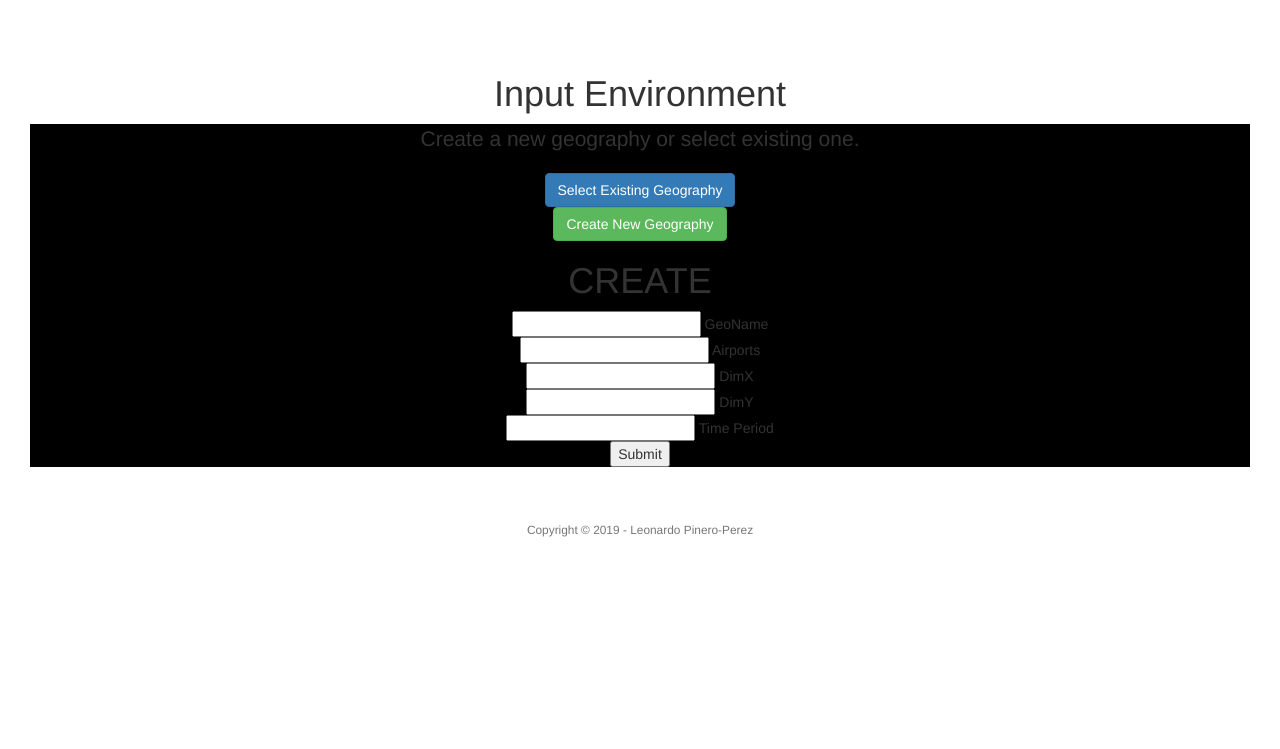
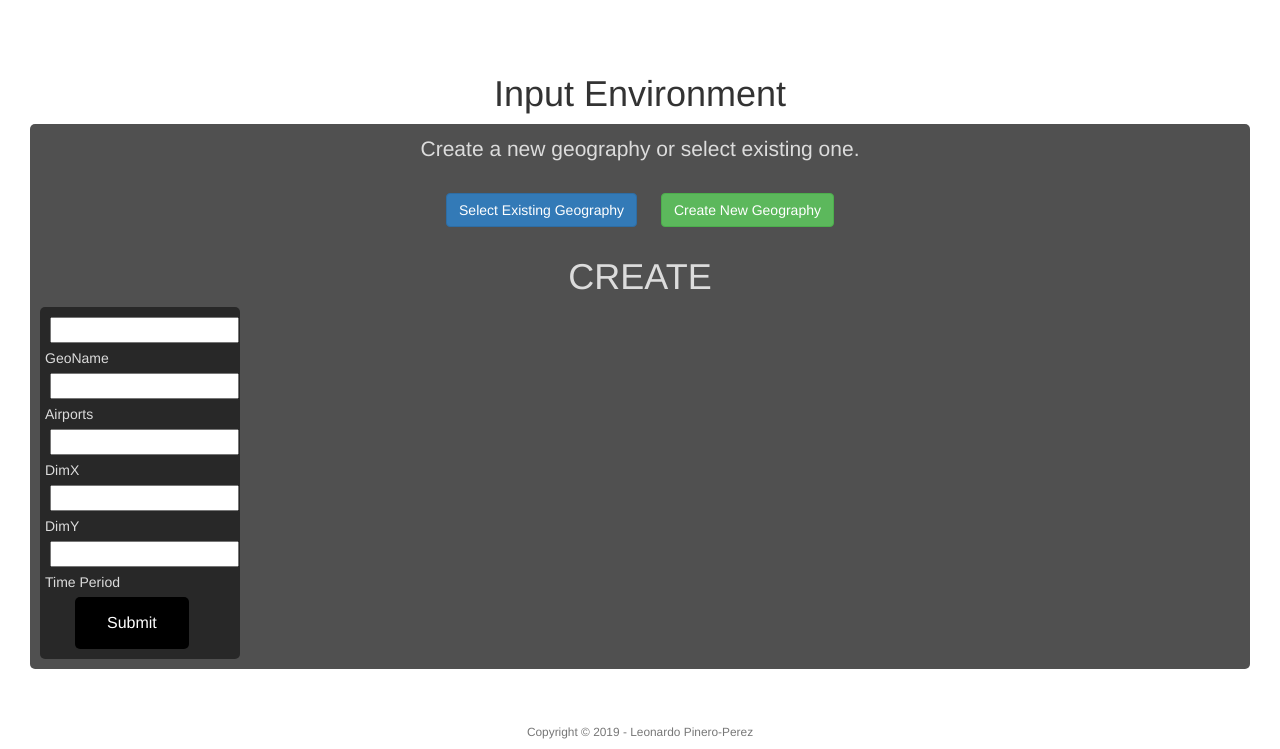
Before and after one commit to Leonardo767/aiaa2019-publication, a Flask app: page /input_environment_create in a window 1280 px wide. Shown: the part 51-800 px from the top of the page. Run offline with Flask 2, Linux system fonts and the light colour scheme; parts of the project's set-up code (start-up, migrations or seed data) failed here and were passed over; some libraries are stand-ins or nearby versions.

Commit message:
initial css formatting

```diff
--- a/sample/server/static/examples/main.css
+++ b/sample/server/static/examples/main.css
@@ -7,5 +7,41 @@ body {
 }
 
 .object_input {
-  background-color: black;
+  background-color: rgba(80, 80, 80);
+  padding: 10px;
+  color: rgba(220, 220, 220);
+  border-radius: 5px;
 }
+
+.sub_object_input {
+  background-color: rgba(40, 40, 40);
+  padding: 5px;
+  border-radius: 5px;
+  display: -webkit-flex;
+  display: flex;
+  -webkit-flex-wrap: wrap;
+  flex-wrap: wrap;
+  -webkit-align-content: left;
+  align-content: left;
+  width: 200px;
+}
+
+.object_entry {
+  margin: 5px;
+}
+
+.button {
+  background-color: rgba(0, 0, 0);
+  border: none;
+  color: white;
+  padding: 15px 32px;
+  text-align: center;
+  text-decoration: none;
+  display: inline-block;
+  font-size: 16px;
+  border-radius: 5px;
+}
+
+.button:hover {
+  opacity: 0.5;
+}
--- a/sample/server/templates/input_environment.html
+++ b/sample/server/templates/input_environment.html
@@ -24,14 +24,15 @@
     class="btn btn-primary"
     href="{{ url_for('input_environment_select') }}"
     role="button"
+    style="margin: 10px;"
   >
     Select Existing Geography
   </a>
-</br>
   <a
     class="btn btn-success"
     href="{{ url_for('input_environment_create') }}"
     role="button"
+    style="margin: 10px;"
   >
     Create New Geography
   </a>
--- a/sample/server/templates/input_environment_create.html
+++ b/sample/server/templates/input_environment_create.html
@@ -2,13 +2,15 @@
 <h1>CREATE</h1>
 <form method="POST">
     <div class="sub_object_input">
-        <input type="text" name="GeoName"> GeoName </input> </br>
-        <input type="text" name="Airports"> Airports </input> </br>
-        <input type="text" name="DimX"> DimX </input> </br>
-        <input type="text" name="DimY"> DimY </input> </br>
-        <input type="text" name="Time"> Time Period </input> </br>
+        <input class="object_entry" type="text" name="GeoName"> GeoName </input> </br>
+        <input class="object_entry" type="text" name="Airports"> Airports </input> </br>
+        <input class="object_entry" type="text" name="DimX"> DimX </input> </br>
+        <input class="object_entry" type="text" name="DimY"> DimY </input> </br>
+        <input class="object_entry" type="text" name="Time"> Time Period </input> </br>
+    <div style="padding: 0px 25px;">
+        <input class="object_entry button" type="submit" />
     </div>
-    <input type="submit" />
+    </div>
 </form>
 
 {% endblock %}
```
